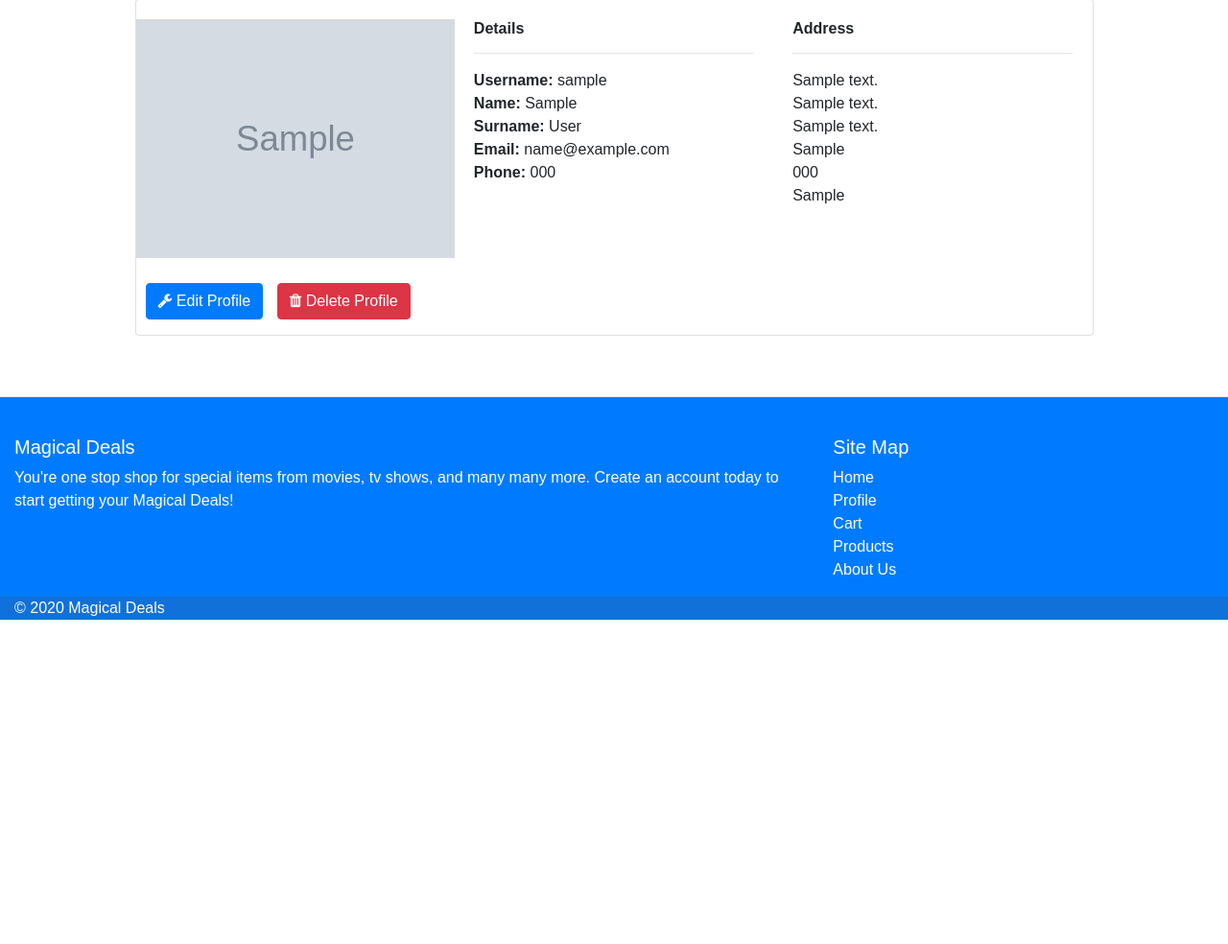
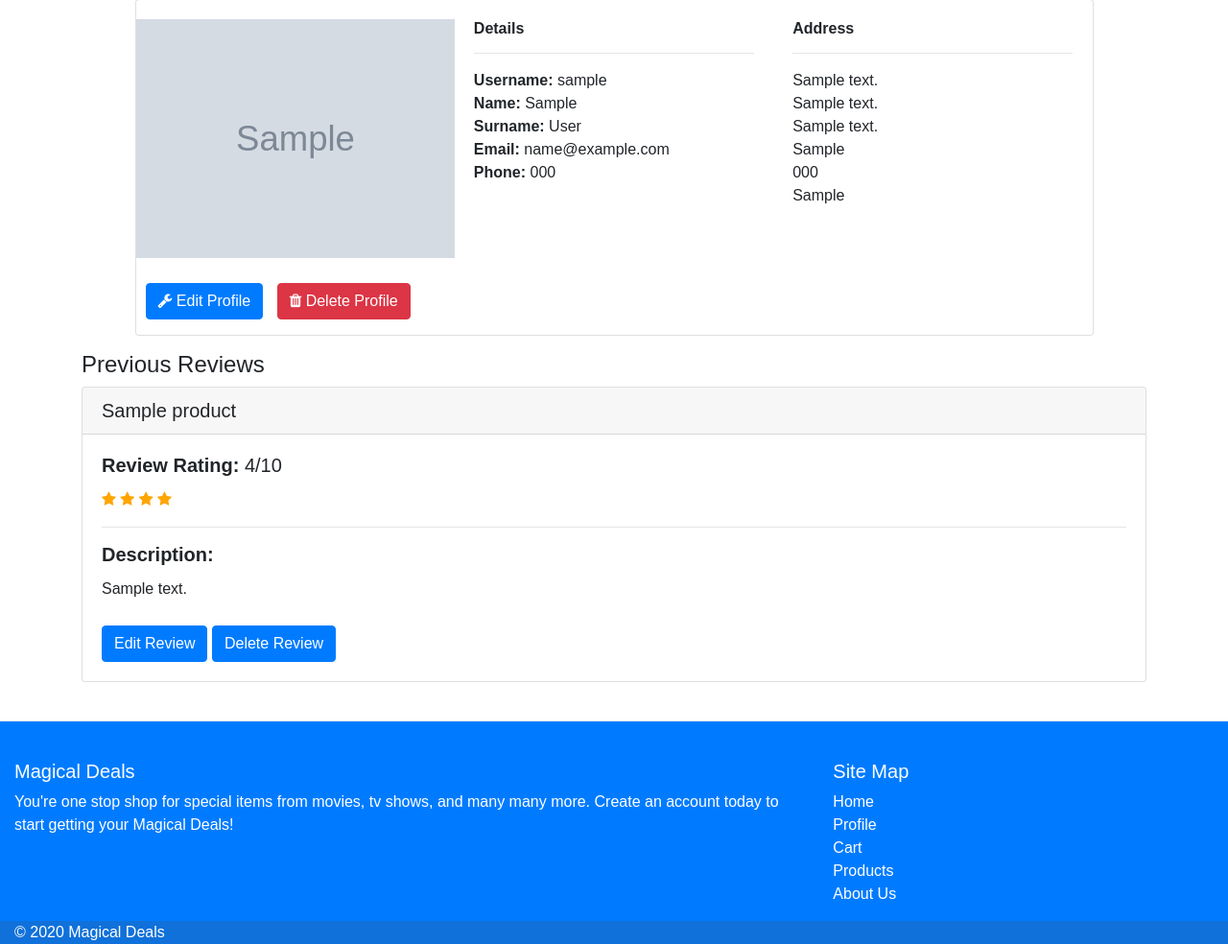
Before and after one commit to aidan-stritch/magical-deals, a Django app: page /accounts/profile/ in a window 1280 px wide. Shown: the part 154-1138 px from the top of the page at 96% size. Before the commit the page ends 800 px from the top, so only its background shows below. Run offline with Django 3.2, Linux system fonts and the light colour scheme; a user stored in the database is signed in; tables that the repository leaves empty hold one stand-in row (values such as "Sample post"); grey boxes marked "Sample" are stand-in pictures; some libraries are stand-ins or nearby versions.

Commit message:
fixed errors with review and added customers reviews to profile page

```diff
--- a/accounts/templates/profile.html
+++ b/accounts/templates/profile.html
@@ -77,4 +77,27 @@
         </div>
 	</div>
 </div>
+
+<div class="review">
+<h4>Previous Reviews</h4>
+{% for review in reviews %}
+    <div class="card">
+        <h5 class="card-header">{{ review.product.product_name }}</h5>
+        <div class="card-body">
+            <h5 class="card-title"><strong>Review Rating: </strong>{{ review.rating }}/10</h5>
+            {% with ''|center:review.rating as range %}
+                {% for _ in range %}
+                    <span class="fa fa-star checked"></span>
+                {% endfor %}
+            {% endwith %}
+            <hr>
+            <h5 class="card-title"><strong>Description: </strong></h5>
+            <p class="card-text">{{ review.description }}</p>
+            <a href="#" class="btn btn-primary">Edit Review</a>
+            <a href="#" class="btn btn-primary">Delete Review</a>
+        </div>
+    </div>
+{% endfor %}
+
+</div>
 {% endblock %}
--- a/accounts/views.py
+++ b/accounts/views.py
@@ -5,6 +5,8 @@ from .forms import UserLoginForm, UserSignUpForm
 from .forms import UserSignUpFormAddon, UserAdditionalFields
 from django.contrib.auth.decorators import login_required
 from django.http import HttpResponseRedirect
+from review.models import Review
+from checkout.models import Order
 
 # Create your views here.
 
@@ -46,7 +48,11 @@ def logout(request):
 @login_required
 def profile(request):
     """A view that displays the profile page of a logged in user"""
-    return render(request, 'profile.html')
+    user = request.user
+    reviews = Review.objects.filter(user_id=user.id)
+    """orders = Order.objects.filter(user_id=user.id)"""
+    """ args = {"reviews": reviews, "orders": orders}"""
+    return render(request, 'profile.html', {"reviews": reviews})
 
 
 def register(request):
```
Also changed, not shown: review/views.py (+4 -3 lines).
